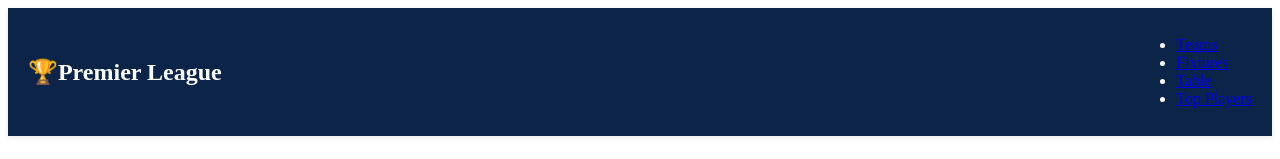
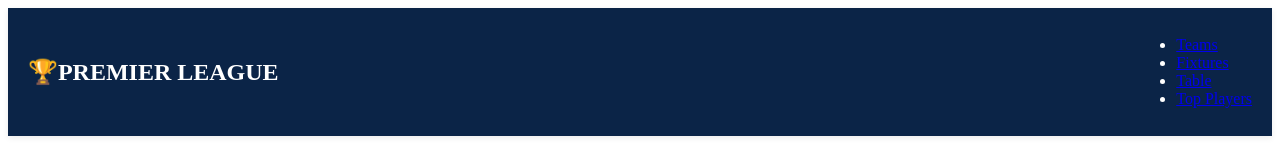
Before and after one commit to Joseph-kimuhu/Joseph-Peter-David, a React (Create React App) app: page / in a window 1280 px wide. Shown: the top 159 px of the page. Built offline with nearby package versions, Linux system fonts and the light colour scheme; no server answers; the HTML template or start-up script is replaced by a standard one.

Commit message:
updated my Navbar

```diff
--- a/src/components/Navbar.js
+++ b/src/components/Navbar.js
@@ -6,7 +6,7 @@
 function Navbar() {
   return (
     <nav className="navbar">
-      <h1>🏆Premier League</h1>
+      <h1>🏆PREMIER LEAGUE</h1>
       <ul>
         <li><Link to="/">Teams</Link></li>
         <li><Link to="/fixtures">Fixtures</Link></li>
```
